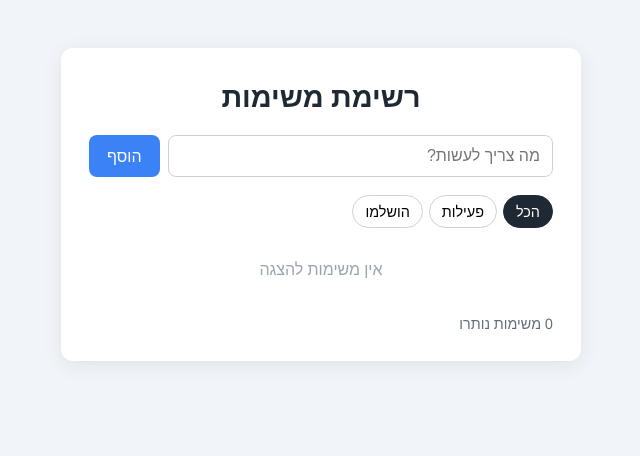
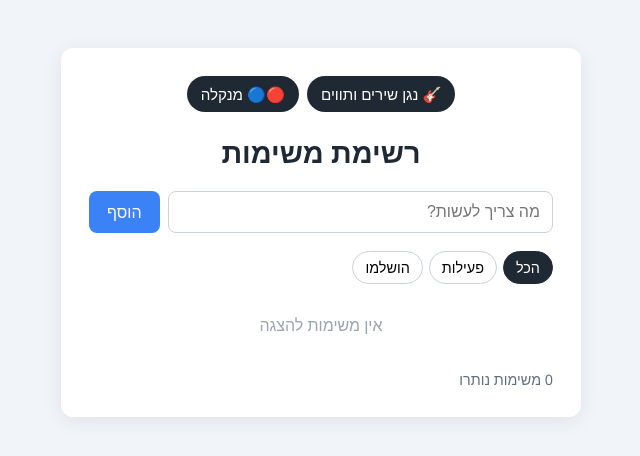
Before and after one commit to dvirhamawi4092-png/my-app, a plain HTML site: page index.html in a window 1280 px wide. Shown: the whole page, without its empty margins (319-959 px from the left). Drawn offline with Linux system fonts and the light colour scheme.

Commit message:
Home page: add links to the song player and Mancala
Co-Authored-By: Claude Opus 5.5 <noreply@anthropic.com>
Claude-Session: https://claude.ai/code/session_0166Db1VNZYbD1JGNpT45ij9

```diff
--- a/index.html
+++ b/index.html
@@ -8,6 +8,11 @@
 </head>
 <body>
   <main class="app">
+    <nav class="apps-nav" aria-label="אפליקציות נוספות">
+      <a class="app-link" href="rush-player/">🎸 נגן שירים ותווים</a>
+      <a class="app-link" href="mancala/">🔴🔵 מנקלה</a>
+    </nav>
+
     <h1>רשימת משימות</h1>
 
     <form id="todo-form" class="todo-form">
--- a/style.css
+++ b/style.css
@@ -149,3 +149,22 @@ button {
 }
 
 .link-btn:hover { color: #e12d39; }
+
+.apps-nav {
+  display: flex;
+  flex-wrap: wrap;
+  gap: 8px;
+  justify-content: center;
+  margin: 0 0 20px;
+}
+
+.app-link {
+  padding: 8px 14px;
+  border-radius: 999px;
+  background: #1f2933;
+  color: #fff;
+  text-decoration: none;
+  font-size: 0.95rem;
+}
+
+.app-link:hover { background: #3b82f6; }
```
